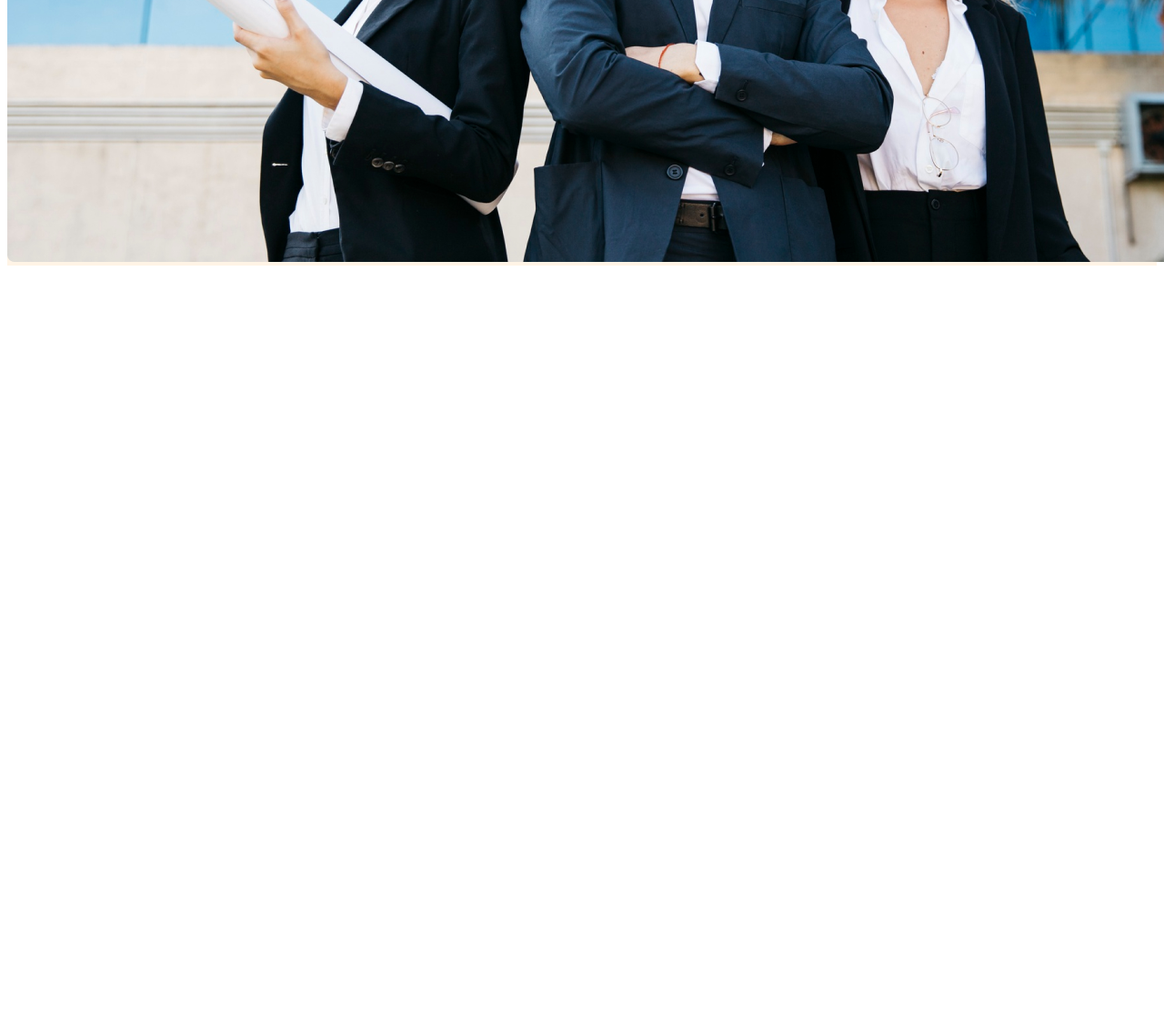
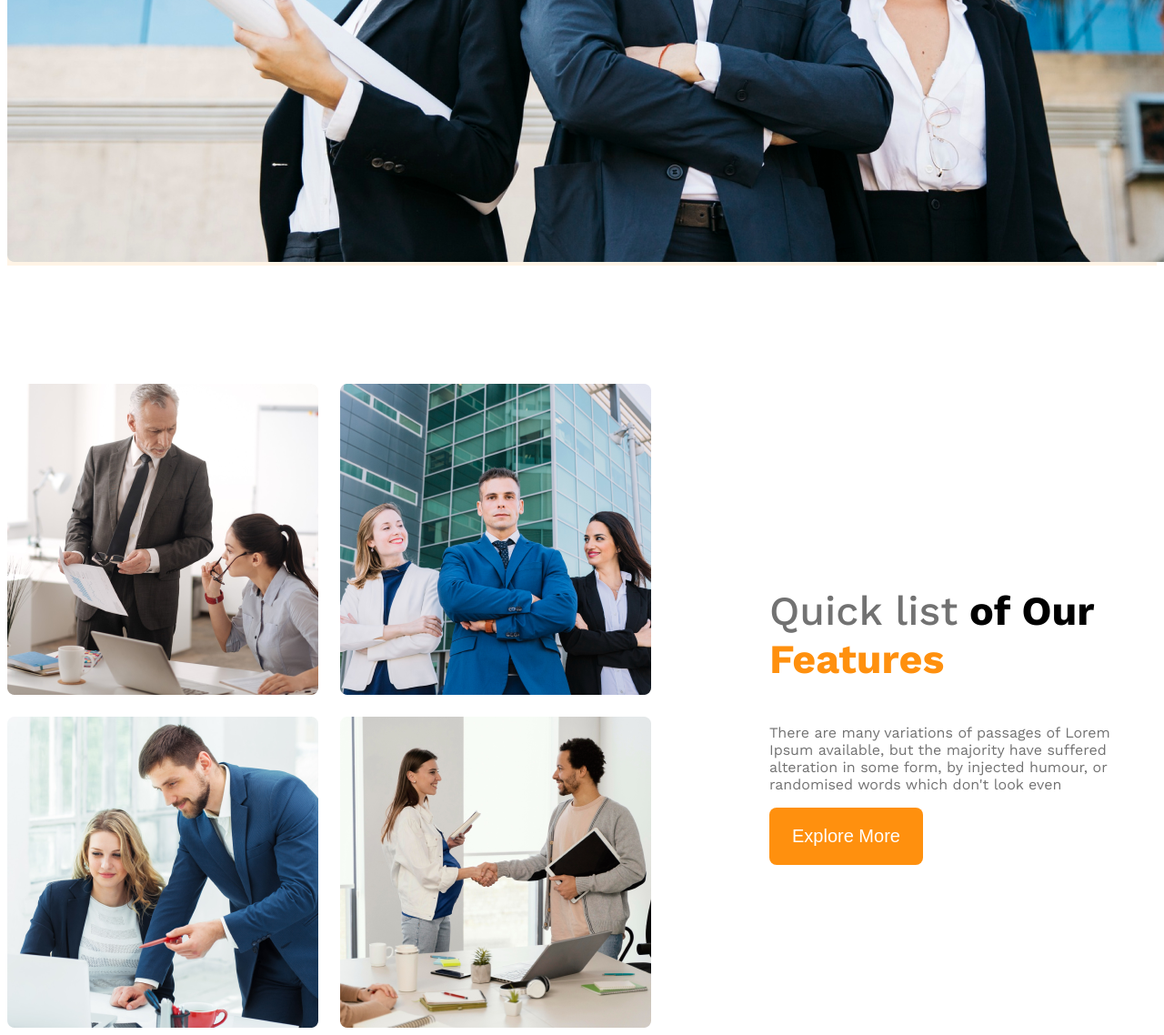
Before and after one commit to Avoy55548/Architects-Project, a plain HTML site: page index.html in a window 1280 px wide. Shown: the part 978-2116 px from the top of the page at 91% size. Before the commit the page ends 1278 px from the top, so only its background shows below. Drawn offline with nearby package versions, Linux system fonts and the light colour scheme.

Commit message:
features

```diff
--- a/index.html
+++ b/index.html
@@ -42,7 +42,30 @@
       </div>
     </header>
 
-    <body></body>
+    <main>
+      <section class="teams display-flex">
+        <div class="team-img-container">
+          <img src="images/team1.png" alt="" />
+          <img src="images/team2.png" alt="" />
+          <img src="images/team3.png" alt="" />
+          <img src="images/team4.png" alt="" />
+        </div>
+
+        <div class="feature">
+          <h3 class="feature-title">
+            <span id="quick-list" class="text-light-gray">Quick list</span>
+            <span>of Our</span> <span class="text-prime">Features</span>
+          </h3>
+
+          <p class="feature-para text-light-gray">
+            There are many variations of passages of Lorem Ipsum available, but
+            the majority have suffered alteration in some form, by injected
+            humour, or randomised words which don't look even
+          </p>
+          <button class="btn-prime">Explore More</button>
+        </div>
+      </section>
+    </main>
 
     <footer></footer>
   </body>
--- a/style.css
+++ b/style.css
@@ -22,6 +22,15 @@
 .text-light-gray {
   color: #727272;
 }
+
+main > section {
+  margin-top: 130px;
+}
+
+.text-prime {
+  color: #ff900e;
+}
+
 /* header styles */
 
 /* navbar styles */
@@ -79,11 +88,61 @@
   width: 100%;
 }
 
+/* feature related styles */
+
+main {
+  max-width: 1440px;
+  margin: 0 auto;
+}
+
+.teams {
+  align-items: center;
+}
+
+.team-img-container {
+  display: grid;
+  grid-template-columns: repeat(2, 1fr);
+  gap: 24px;
+}
+
+.feature {
+  margin-left: 130px;
+  max-width: 530px;
+}
+
+.feature-title {
+  font-size: 2.8rem;
+  font-weight: 700;
+}
+
+#quick-list {
+  font-weight: 500;
+}
 /* responsive media  query*/
 
 @media screen and (max-width: 576px) {
   .navbar,
-  .nav-links {
+  .nav-links,
+  .teams {
     flex-direction: column;
   }
+
+  .team-img-container {
+    grid-template-columns: repeat(1, 1fr);
+  }
+
+  .feature {
+    margin-left: 20px;
+  }
 }
+
+/* medium size device */
+
+@media screen and (min-width: 576px) and (max-width: 992px) {
+  .teams {
+    flex-direction: column;
+  }
+  .feature {
+    margin: 20px auto;
+  }
+}
```
